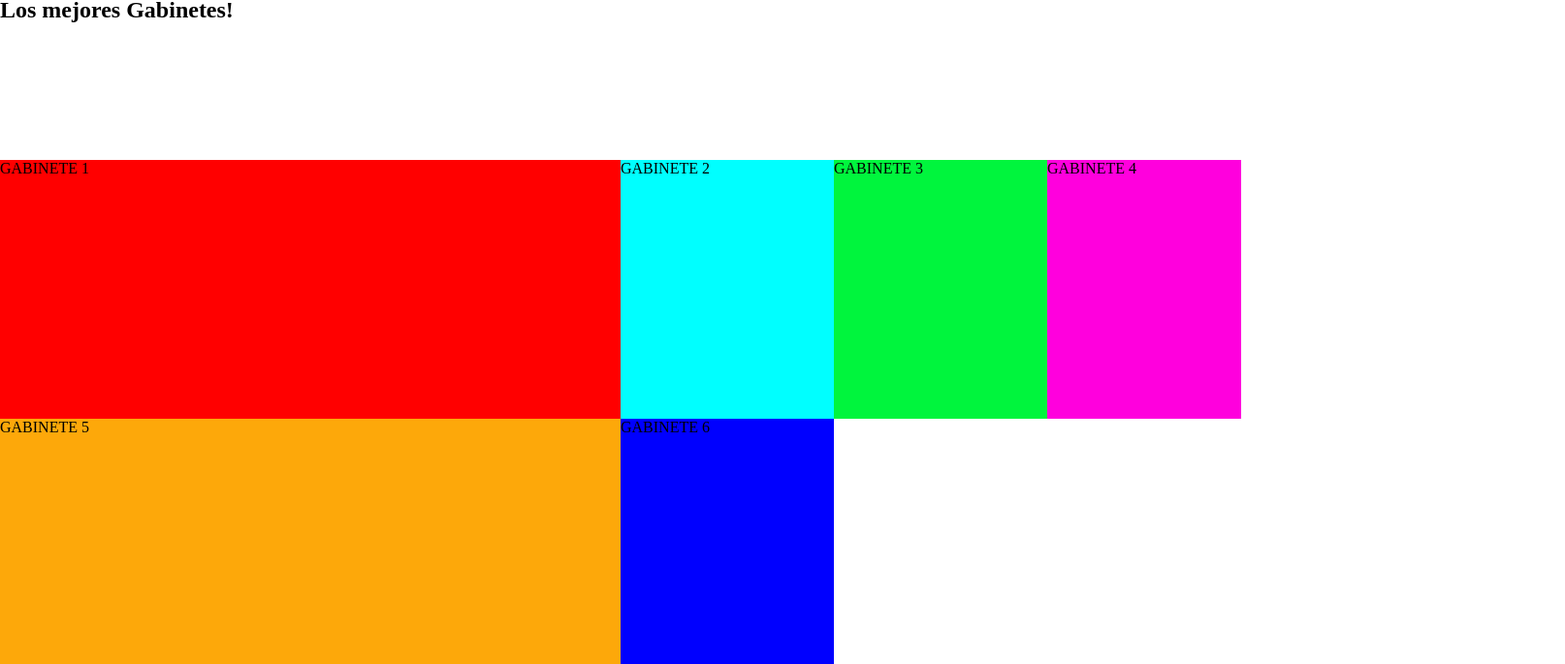
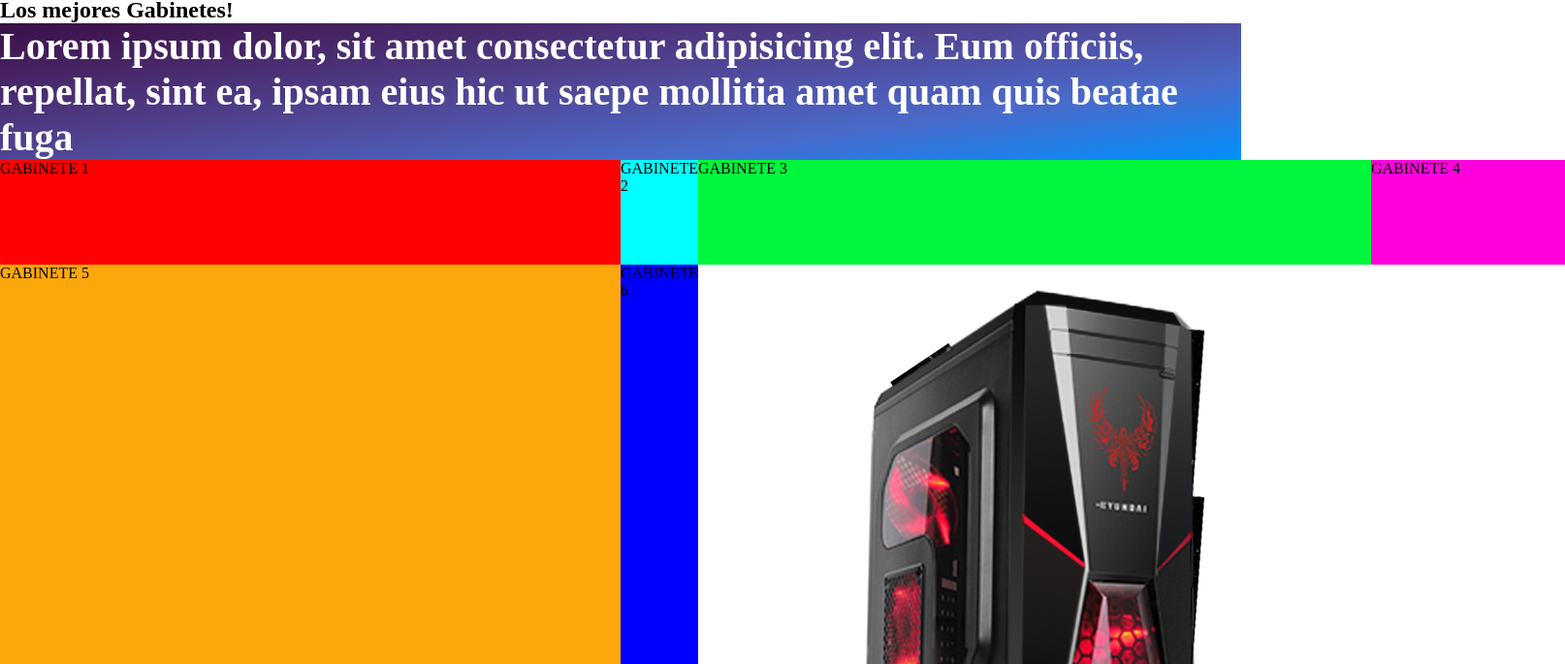
Before and after one commit to AlanBenavente/StartGame, a website: page pages/gabinetes.html in a window 1280 px wide. Shown: the part 71-756 px from the top of the page at 97% size, 1614 px wide, since content can reach past the window. Drawn offline with Linux system fonts and the light colour scheme.

Commit message:
Proyecto numero 3F

```diff
--- a/pages/gabinetes.html
+++ b/pages/gabinetes.html
@@ -39,6 +39,11 @@
             <div class="div4">GABINETE 4</div>
             <div class="div5">GABINETE 5</div>
             <div class="div6">GABINETE 6</div>
+            <div class="img-card">
+                <img src="../assets/img/gabinete.png" alt="gabinete">
+            </div>
+            <div class="gabineteImg">
+            </div>
         </section>
     </main>
     <footer>
--- a/scss/style.scss
+++ b/scss/style.scss
@@ -1,6 +1,7 @@
 @import url('https://fonts.googleapis.com/css2?family=Roboto:ital,wght@0,100;0,300;0,400;0,500;0,700;0,900;1,100;1,300;1,400;1,500;1,700;1,900&display=swap');
 @import "./base/reset";
 @import "./layout/header";
+@import "./utilities/mixins";
 
 
 
@@ -70,6 +71,7 @@ p {
     height: 300px;
 }
 
+
 .imagenMemorias img {
     display: grid;
     margin: auto;
@@ -137,6 +139,21 @@ footer {
     background-color: black;
     text-align: center;
     color: white;
+
+}
+
+.sectionGabinete {
+    height: 100%;
+    background-image: linear-gradient(to right bottom, #330537, #472464, #514696, #4a6aca, #0091ff);
+}
+
+.img-card {
+    width: 100%;
+    object-fit: cover;
+}
+
+.img-card img:hover {
+    filter: drop-shadow(15px 15px 10px red) blur(2px);
 
 }
 
```
Also changed, not shown: assets/img/gabinete.png (added), assets/img/pikachu.png (added), css/styles.css.
